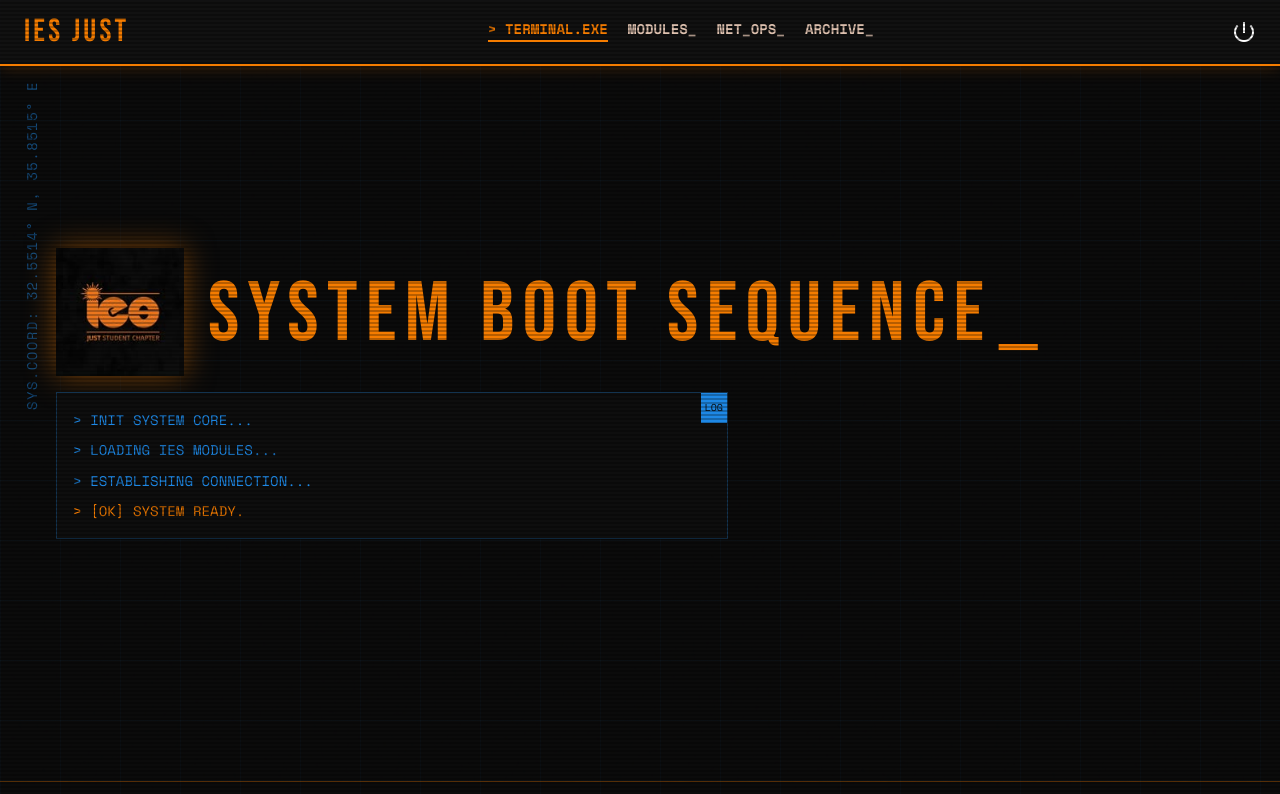
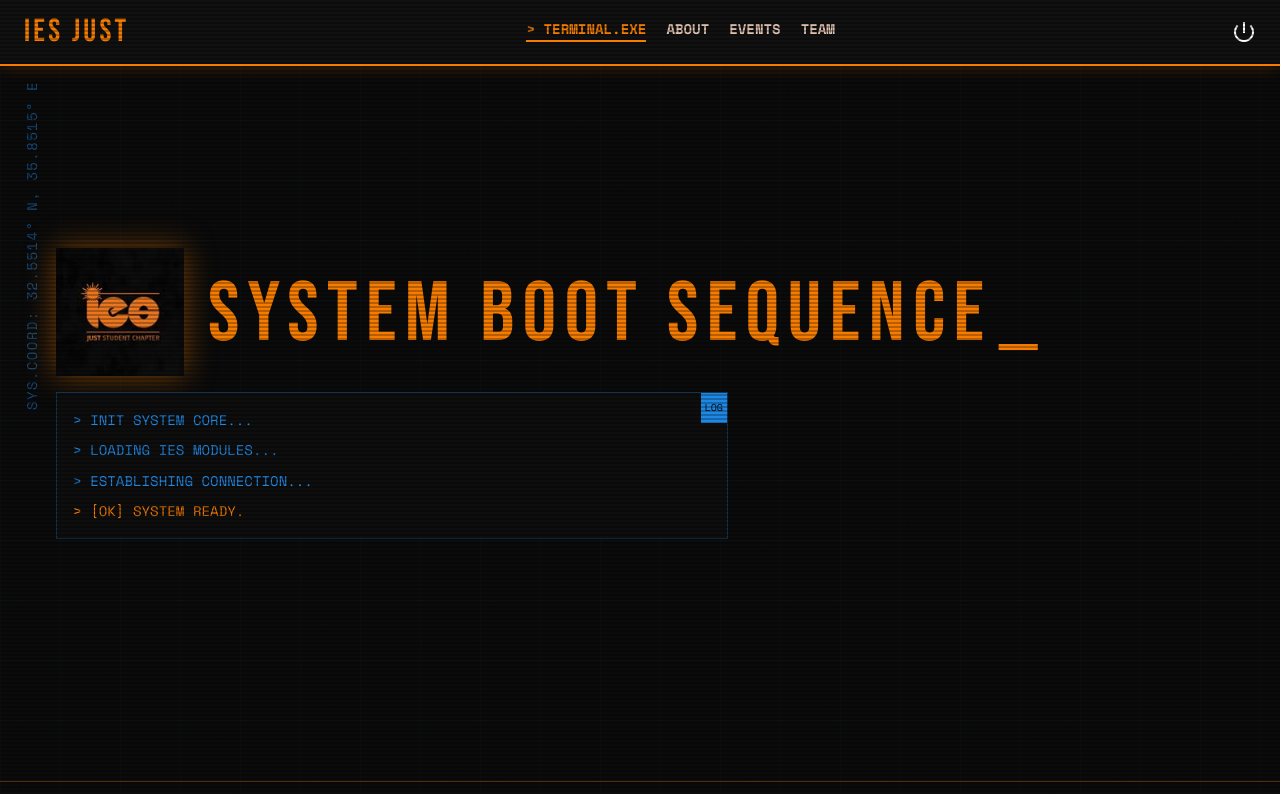
Before and after one commit to msjabata25/ies, a Next.js app: page / in a window 1280 px wide. Shown: the top 794 px of the page. Built offline with nearby package versions, Linux system fonts and the light colour scheme.

Commit message:
navbar: rename links to page names, keep homepage as TERMINAL.EXE

```diff
--- a/components/Navbar.tsx
+++ b/components/Navbar.tsx
@@ -8,9 +8,9 @@
 
 const navLinks = [
   { name: 'TERMINAL.EXE', href: '/' },
-  { name: 'MODULES_', href: '/about' },
-  { name: 'NET_OPS_', href: '/events' },
-  { name: 'ARCHIVE_', href: '/team' },
+  { name: 'ABOUT', href: '/about' },
+  { name: 'EVENTS', href: '/events' },
+  { name: 'TEAM', href: '/team' },
 ];
 
 export default function Navbar() {
```
